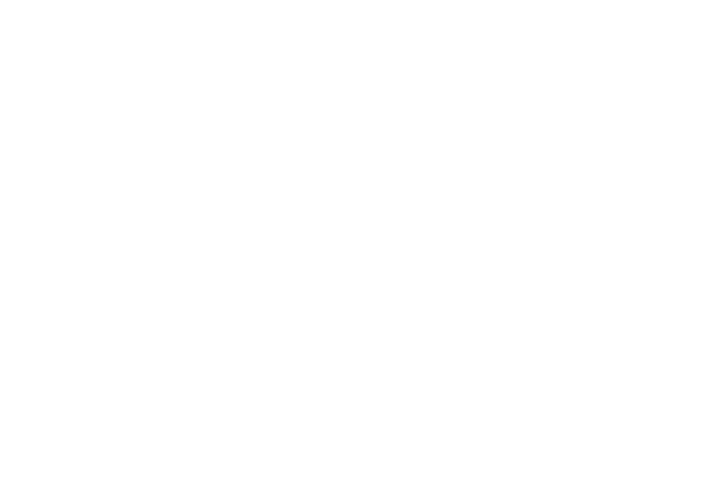
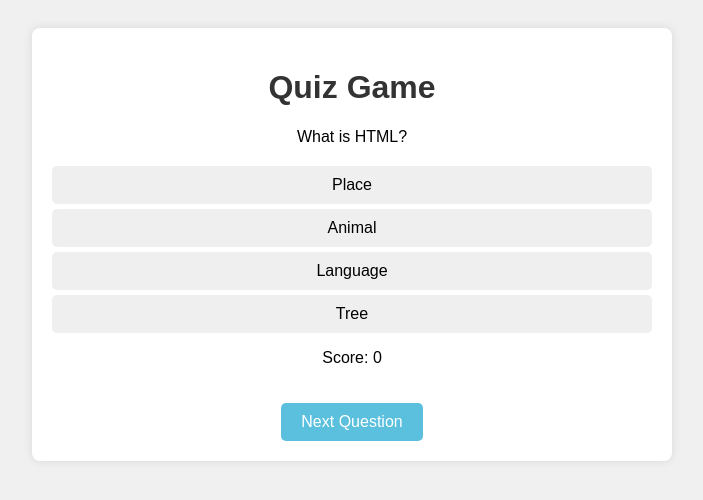
Before and after one commit to syedBahadarKhan/javascript_task, a plain HTML site: page index.html in a window 1280 px wide. Shown: the whole page, without its empty margins (288-991 px from the left). Drawn offline with Linux system fonts and the light colour scheme.

Commit message:
add these files to repo

```diff
--- a/index.html
+++ b/index.html
@@ -9,6 +9,22 @@
 <body>
 
 
+    <div class="container">
+        <h1>Quiz Game</h1>
+        <div id="question-area">
+            <p id="question-text">Question will appear here.</p>
+        </div>
+        <div id="answers-area">
+            <button class="answer-button" data-index="0">Option 1</button>
+            <button class="answer-button" data-index="1">Option 2</button>
+            <button class="answer-button" data-index="2">Option 3</button>
+            <button class="answer-button" data-index="3">Option 4</button>
+        </div>
+        <p id="score">Score: 0</p>
+        <button id="next-question">Next Question</button>
+        <button id="play-again" style="display: none;">Play Again</button>
+    </div>
+
 <script src="task.js"></script>
 </body>
 </html>
--- a/style.css
+++ b/style.css
@@ -0,0 +1,59 @@
+body {
+    font-family: Arial, sans-serif;
+    background-color: #f0f0f0;
+    text-align: center;
+    padding: 20px;
+}
+
+.container {
+    max-width: 600px;
+    margin: 0 auto;
+    background: #fff;
+    padding: 20px;
+    border-radius: 8px;
+    box-shadow: 0 0 10px rgba(0, 0, 0, 0.1);
+}
+
+h1 {
+    color: #333;
+}
+
+#answers-area {
+    margin-top: 20px;
+}
+
+.answer-button {
+    display: block;
+    width: 100%;
+    padding: 10px;
+    margin: 5px 0;
+    font-size: 16px;
+    border: none;
+    border-radius: 5px;
+    cursor: pointer;
+    transition: background-color 0.3s;
+}
+
+.answer-button:hover {
+    background-color: #f0ad4e;
+    color: #fff;
+}
+
+#next-question, #play-again {
+    margin-top: 20px;
+    padding: 10px 20px;
+    font-size: 16px;
+    border: none;
+    border-radius: 5px;
+    cursor: pointer;
+}
+
+#next-question {
+    background-color: #5bc0de;
+    color: #fff;
+}
+
+#play-again {
+    background-color: #d9534f;
+    color: #fff;
+}
--- a/task.js
+++ b/task.js
@@ -0,0 +1,141 @@
+document.addEventListener('DOMContentLoaded', () => {
+    const questions = [
+        {
+            question: "What is HTML?",
+            options: ["Place", "Animal", "Language", "Tree"],
+            answer: 2
+        },
+        {
+            question: "What is 2 + 2?",
+            options: ["3", "4", "5", "6"],
+            answer: 1
+        },
+        {
+            question: "Which language add functionality ?",
+            options: ["Css", "Bootstrap", "C++", "Jaavscript"],
+            answer: 3
+        },
+        {
+            question: "Which language is add styling to html documents?",
+            options: ["PHP", "CSS", "Database", "React"],
+            answer: 1
+        },
+        {
+            question: "Which HTML element is used for creating Table?",
+            options: ["</table>", "<table>", "<form>", "<tablt>"],
+            answer:1
+        },
+        {
+            question: "Which HTML element is used for creating Form?",
+            options: ["</form>", "<forms>", "<form>", "<table>"],
+            answer:2
+        },
+        {
+            question: "Which Sign  is used for creating id html?",
+            options: ["%", "$", "@", "#"],
+            answer:3
+        },
+        {
+            question: "What is variable?",
+            options: ["container for value", "datatype", "element", "class"],
+            answer:0
+        },
+        {
+            question: "What is prompt?",
+            options: ["class", "dialogue box", "id", "variable"],
+            answer:1
+        },
+        {
+            question: "What is th answer of 2 + '2'?",
+            options: ["4", "22", "6", "2"],
+            answer:1
+        },
+
+
+
+    ];
+
+    let currentQuestionIndex = 0;
+    let score = 0;
+
+    const questionText = document.getElementById('question-text');
+    const answerButtons = document.querySelectorAll('.answer-button');
+    const scoreDisplay = document.getElementById('score');
+    const nextButton = document.getElementById('next-question');
+    const playAgainButton = document.getElementById('play-again');
+
+    function displayQuestion() {
+        const question = questions[currentQuestionIndex];
+        questionText.textContent = question.question;
+        answerButtons.forEach((button, index) => {
+            button.textContent = question.options[index];
+            button.onclick = () => handleAnswer(index);
+        });
+    }
+
+    function handleAnswer(selectedIndex) {
+        const correctIndex = questions[currentQuestionIndex].answer;
+        if (selectedIndex === correctIndex) {
+            score++;
+            scoreDisplay.textContent = `Score: ${score}`;
+            alert('Correct!');
+        } else {
+            alert('Try Again!');
+        }
+        nextButton.style.display = 'inline-block';
+        answerButtons.forEach(button => button.disabled = true);
+    }
+
+    function loadNextQuestion() {
+        currentQuestionIndex++;
+        if (currentQuestionIndex < questions.length) {
+            displayQuestion();
+            nextButton.style.display = 'none';
+            answerButtons.forEach(button => button.disabled = false);
+        } else {
+            showEndGame();
+        }
+    }
+
+    function showEndGame() {
+        questionText.textContent = `Game Over! Your score is ${score}.`;
+        answerButtons.forEach(button => button.style.display = 'none');
+        nextButton.style.display = 'none';
+        playAgainButton.style.display = 'inline-block';
+    }
+
+    function playAgain() {
+        currentQuestionIndex = 0;
+        score = 0;
+        scoreDisplay.textContent = `Score: ${score}`;
+        playAgainButton.style.display = 'none';
+        answerButtons.forEach(button => button.style.display = 'inline-block');
+        displayQuestion();
+    }
+
+    nextButton.addEventListener('click', loadNextQuestion);
+    playAgainButton.addEventListener('click', playAgain);
+
+    // Keyboard Interaction
+    document.addEventListener('keydown', (event) => {
+        const key = event.key;
+        if (key >= '1' && key <= '4') {
+            handleAnswer(Number(key) - 1);
+        }
+    });
+
+    // Hover Effects
+    answerButtons.forEach(button => {
+        button.addEventListener('mouseover', () => {
+            button.style.backgroundColor = '#f0ad4e';
+            button.style.color = '#fff';
+        });
+        button.addEventListener('mouseout', () => {
+            button.style.backgroundColor = '';
+            button.style.color = '';
+        });
+    });
+
+    // Initialize
+    displayQuestion();
+});
```
